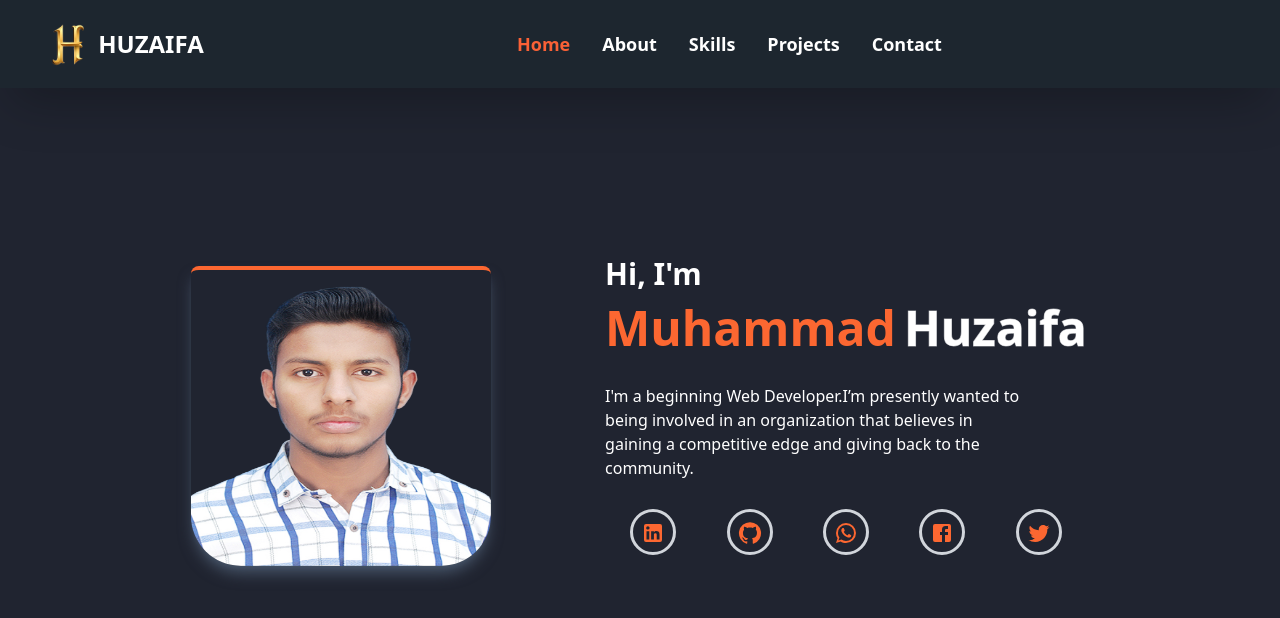
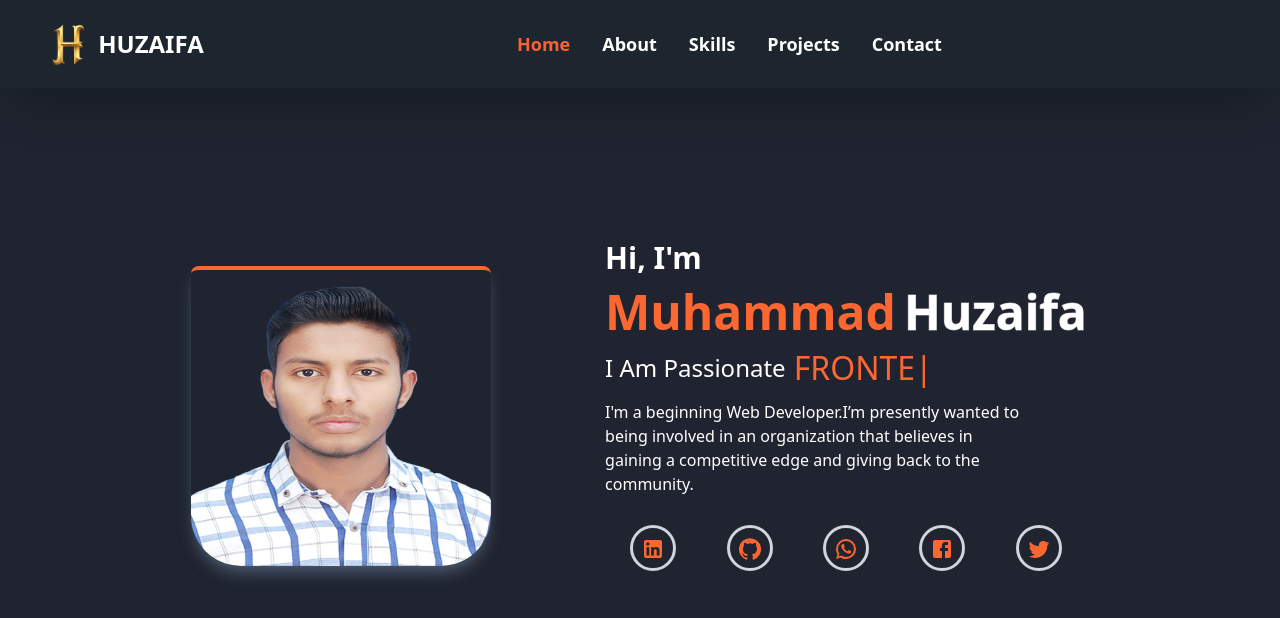
Before and after one commit to huzaifa311/portfolio, a React (Vite) app: page / in a window 1280 px wide. Shown: the top 618 px of the page. Built offline with nearby package versions, Linux system fonts and the light colour scheme.

Commit message:
Add files via upload

```diff
--- a/package.json
+++ b/package.json
@@ -23,6 +23,7 @@
     "react-dom": "^18.2.0",
     "react-helmet": "^6.1.0",
     "react-router-dom": "^6.19.0",
+    "react-type-animation": "^3.2.0",
     "sweetalert2": "^11.10.1"
   },
   "devDependencies": {
--- a/src/Pages/Home/index.jsx
+++ b/src/Pages/Home/index.jsx
@@ -1,25 +1,3 @@
-{/* import React from 'react'
-import { Header } from '../../Components'
-
-const Home = () => {
-  return (
-    <div className='flex flex-row justify-center place-items-center'>
-      <Header custom1={'text-[#FA6136] '}/>
-      <div className="max-w-[1500px] px-[5%]">
-        <div className="flex w-full h-[100vh] gap-10 bg-[#1D262F]">
-            <div className='bg-yellow-300'>
-                <img src="huzaifa.png" alt="huzaifa" className='w-40 h-40' />
-            </div>
-            <div className='text-white bg-red-400'>
-                ugmjuyhfujyfujygfugi
-            </div>
-        </div>
-      </div>
-    </div>
-  )
-}
-
-export default Home */}
 import React, { useState } from "react";
 import "../../index.css";
 import LinkedInIcon from "@mui/icons-material/LinkedIn";
@@ -30,6 +8,7 @@ import { motion } from "framer-motion";
 import { Header } from '../../Components'
 import WhatsAppIcon from '@mui/icons-material/WhatsApp';
 import { Helmet } from "react-helmet";
+import { TypeAnimation } from "react-type-animation";
 
 const Home = () => {
     const [isDarkTheme, setDarkTheme] = useState(false);
@@ -72,7 +51,24 @@ const Home = () => {
                                 <span aria-hidden="true" className="hover-text">Huzaifa</span>
                             </p>
                         </h1>
-                        <p className={` mt-8 md:w-[420px]   ${textClass}`}>
+                        <span className="flex items-center my-4 ">
+                            <p className={`${textClass} text-2xl`}>I Am Passionate </p>
+                            <TypeAnimation className="ml-2 text-lg text-[#FC6731]"
+                                sequence={[
+                                    // Same substring at the start will only be typed once, initially
+                                    'MERN STACK Developer',
+                                    1000,
+                                    'FRONTEND Developer',
+                                    1000,
+                                    'BACKEND Developer',
+                                    1000,
+                                ]}
+                                speed={50}
+                                style={{ fontSize: '2em' }}
+                                repeat={Infinity}
+                            />
+                        </span>
+                        <p className={`md:w-[420px]   ${textClass}`}>
                             I'm a beginning Web Developer.I’m presently wanted to being involved in an organization that believes in gaining a competitive edge and giving back to the community.
                         </p>
                         <div className="flex justify-around mt-8 animate__animated animate__zoomInDown mb-8">
```
Also changed, not shown: 1 other file (tests, documents, lock files or other folders).
